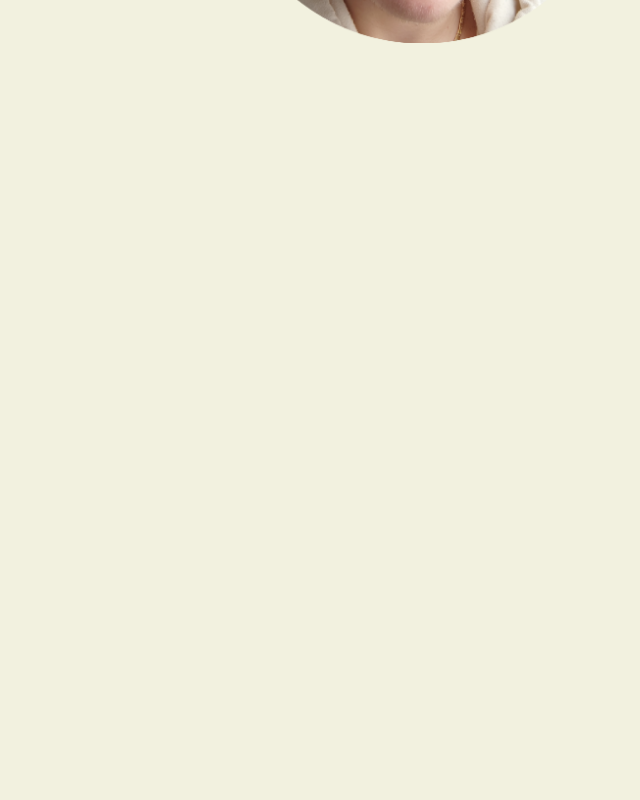
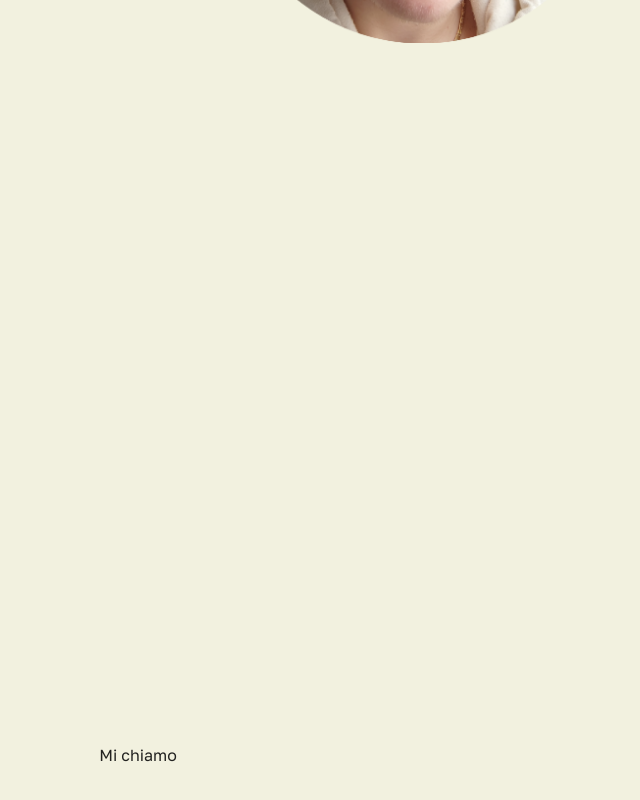
Before and after one commit to Andrea8802/web-portfolio, a Vue app in the folder Frontend/web-portfolio-frontend/: page / in a window 1280 px wide. Shown: the part 610-1410 px from the top of the page, without its empty margins (502-1142 px from the left). Before the commit the page ends 800 px from the top, so only its background shows below. Built offline with nearby package versions, Linux system fonts and the light colour scheme.

Commit message:
Creata sezione bio

```diff
--- a/Frontend/web-portfolio-frontend/src/components/Header.vue
+++ b/Frontend/web-portfolio-frontend/src/components/Header.vue
@@ -62,6 +62,10 @@ header {
     height: 110px;
     background-color: $primary-color;
     padding: 0 80px;
+    position: fixed;
+    top: 0px;
+    left: 0px;
+    right: 0px;
 
 
     img {
--- a/Frontend/web-portfolio-frontend/src/components/Home.vue
+++ b/Frontend/web-portfolio-frontend/src/components/Home.vue
@@ -15,12 +15,13 @@ export default {
 <template>
     <div class="container">
         <Jumbotron />
+        <Bio />
     </div>
 </template>
 
 <style lang="scss" scoped>
 .container {
-    height: calc(100vh - 110px);
+    height: calc(100vh + 110px);
     width: 100%;
 }
 </style>
--- a/Frontend/web-portfolio-frontend/src/components/Home/Bio.vue
+++ b/Frontend/web-portfolio-frontend/src/components/Home/Bio.vue
@@ -6,6 +6,9 @@ export default {
 
 <template>
     <div class="container">
+        <p>
+            Mi chiamo
+        </p>
     </div>
 </template>
 
```
Also changed, not shown: 1 other file (tests, documents, lock files or other folders).
